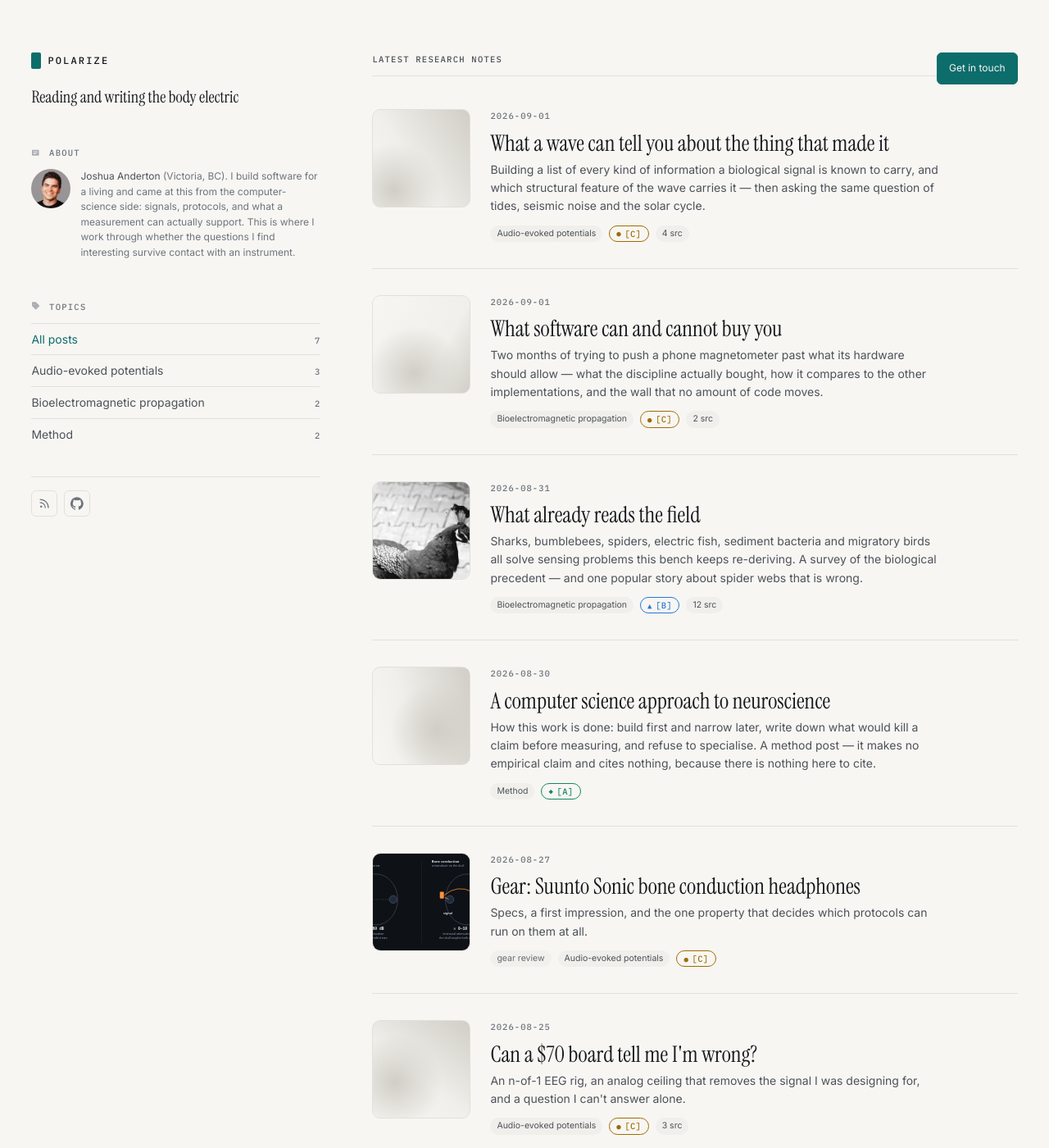
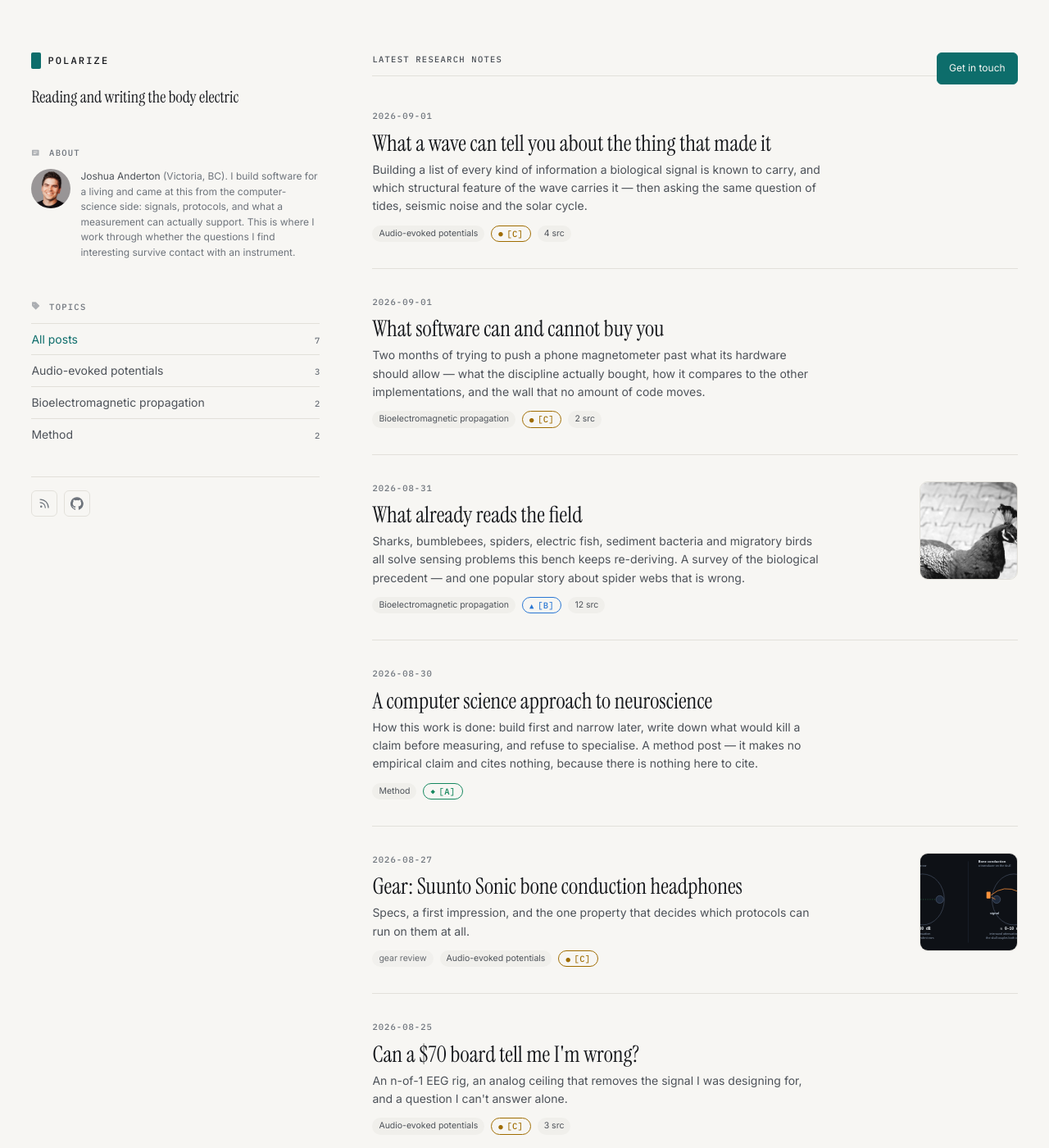
Before and after one commit to polarizetech/polarize.tech, a Jekyll site: the page built from index.html, in a window 1280 px wide and 1400 px high. Shown: the whole window at 82% size. Built offline with Jekyll 4.4.1, drawn with Linux system fonts in a browser that asks for light colours; the list of posts is cut into pages by our own code.

Commit message:
site: thumbnail trails the row, and is omitted when there is no image
Moved to the far right and made genuinely optional. The row is flex rather than
a two-track grid, so nothing reserves space for an absent thumbnail: a post
without an image is full-width text (930px) instead of text beside a hole, and
one with an image gets 786px plus the thumb flush to the shell's right padding.

Removes the generated gradient placeholder added in 12dd8a0 along with the
reserved column it existed to fill — the deterministic seed in postitem.html and
the two-layer token gradient in styles.css are both gone rather than left dead.

Verified 1440 and 375: two of seven rows render a thumb, the other five have no
gap, no horizontal overflow at either width.

Co-Authored-By: Claude Opus 5 <noreply@anthropic.com>

```diff
--- a/_includes/postitem.html
+++ b/_includes/postitem.html
@@ -2,32 +2,16 @@
   One row in a post list. Used by the homepage, /blog/ and the topic pages, so
   the three cannot drift apart.
 
-  The thumbnail is the post's own image where it has one, and otherwise a
-  generated placeholder. That placeholder is DETERMINISTIC: its angle and stop
-  position come from the post's own publication epoch, so a given post draws the
-  same figure on every build and every page load, and two posts do not collide.
-  Its three colours are design tokens — all near-neutral in both themes — so the
-  set reads as one family and follows light/dark for free rather than being a
-  hardcoded grey.
+  The thumbnail is optional and trails the text. It is only emitted when the post
+  actually has an image — no placeholder, no reserved column — so a row without
+  one is simply full-width text rather than text with a hole beside it.
 
   Usage: {% include postitem.html post=post %}
 {%- endcomment -%}
 {%- assign p = include.post -%}
 {%- assign proj = site.projects[p.project] -%}
-{%- assign seed = p.date | date: "%s" | plus: 0 -%}
-{%- assign g_angle = seed | modulo: 137 | plus: 20 -%}
-{%- assign g_stop = seed | divided_by: 11 | modulo: 40 | plus: 30 -%}
-{%- assign g_x = seed | divided_by: 7 | modulo: 70 | plus: 15 -%}
-{%- assign g_y = seed | divided_by: 17 | modulo: 70 | plus: 15 -%}
 <li class="postlist__item">
   <a class="postlist__link" href="{{ p.url | relative_url }}">
-    <span class="postlist__thumb"
-          style="--g-angle: {{ g_angle }}deg; --g-stop: {{ g_stop }}%; --g-x: {{ g_x }}%; --g-y: {{ g_y }}%;">
-      {%- if p.image %}
-      <img src="{{ p.image | relative_url }}" alt="" loading="lazy" />
-      {%- endif %}
-    </span>
-
     <span class="postlist__main">
       <span class="postlist__date">{{ p.date | date: "%Y-%m-%d" }}</span>
       <span class="postlist__body">
@@ -43,5 +27,11 @@
         {%- if p.citations and p.citations.size > 0 %}<span class="ui-pill">{{ p.citations | size }} src</span>{% endif -%}
       </span>
     </span>
+
+    {%- if p.image %}
+    <span class="postlist__thumb">
+      <img src="{{ p.image | relative_url }}" alt="" loading="lazy" />
+    </span>
+    {%- endif %}
   </a>
 </li>
--- a/styles.css
+++ b/styles.css
@@ -209,37 +209,28 @@ a.ui-btn { text-decoration: none; }
 /* Stacked, not columnar: date over title over description over meta. The date
    used to sit in its own left column, which fought the sidebar for the reader's
    left edge and left the title starting a third of the way across. */
-/* Thumbnail beside a stacked body: date over title over description over meta. */
+/* Body first, optional thumbnail trailing. Flex rather than a fixed grid on
+   purpose: with no reserved track, a row with no image is simply full-width
+   text instead of text beside an empty column. */
 .postlist__link {
-  display: grid;
-  grid-template-columns: 7.5rem minmax(0, 1fr);
+  display: flex;
   gap: var(--space-5);
-  align-items: start;
+  align-items: flex-start;
   padding: var(--space-6) 0;
   text-decoration: none;
   transition: opacity var(--motion-base) ease;
 }
-.postlist__main { display: flex; flex-direction: column; align-items: flex-start; gap: var(--space-2); min-width: 0; }
+.postlist__main { flex: 1 1 auto; display: flex; flex-direction: column; align-items: flex-start; gap: var(--space-2); min-width: 0; }
 .postlist__body { display: block; }
 
-/* Generated placeholder. Angle and mid-stop come from the post (see
-   postitem.html); every colour is a token, so it tracks light and dark. */
 .postlist__thumb {
-  display: block;
+  flex: none;
+  width: 7.5rem;
   aspect-ratio: 1 / 1;
   border-radius: var(--radius-base);
   border: 1px solid var(--border);
   overflow: hidden;
-  /* Two layers: a soft off-centre highlight over a diagonal wash. The dark
-     theme's neutrals sit close together, so one linear gradient alone read as a
-     flat square — the highlight is what makes each one legibly its own. */
-  background:
-    radial-gradient(70% 70% at var(--g-x, 50%) var(--g-y, 50%),
-      var(--border-strong) 0%, transparent 70%),
-    linear-gradient(var(--g-angle, 135deg),
-      var(--background) 0%,
-      var(--muted) var(--g-stop, 50%),
-      var(--border-strong) 100%);
+  background: var(--muted);
 }
 .postlist__thumb img { display: block; width: 100%; height: 100%; object-fit: cover; }
 
@@ -274,7 +265,8 @@ a.ui-btn { text-decoration: none; }
    source order decides. Placed mid-block the first time and .postlist__title's
    base rule simply won. */
 @media (max-width: 600px) {
-  .postlist__link { grid-template-columns: 4.5rem minmax(0, 1fr); gap: var(--space-4); }
+  .postlist__link { gap: var(--space-4); }
+  .postlist__thumb { width: 4.5rem; }
   .postlist__title { font-size: var(--display-3); }
 }
 
```
